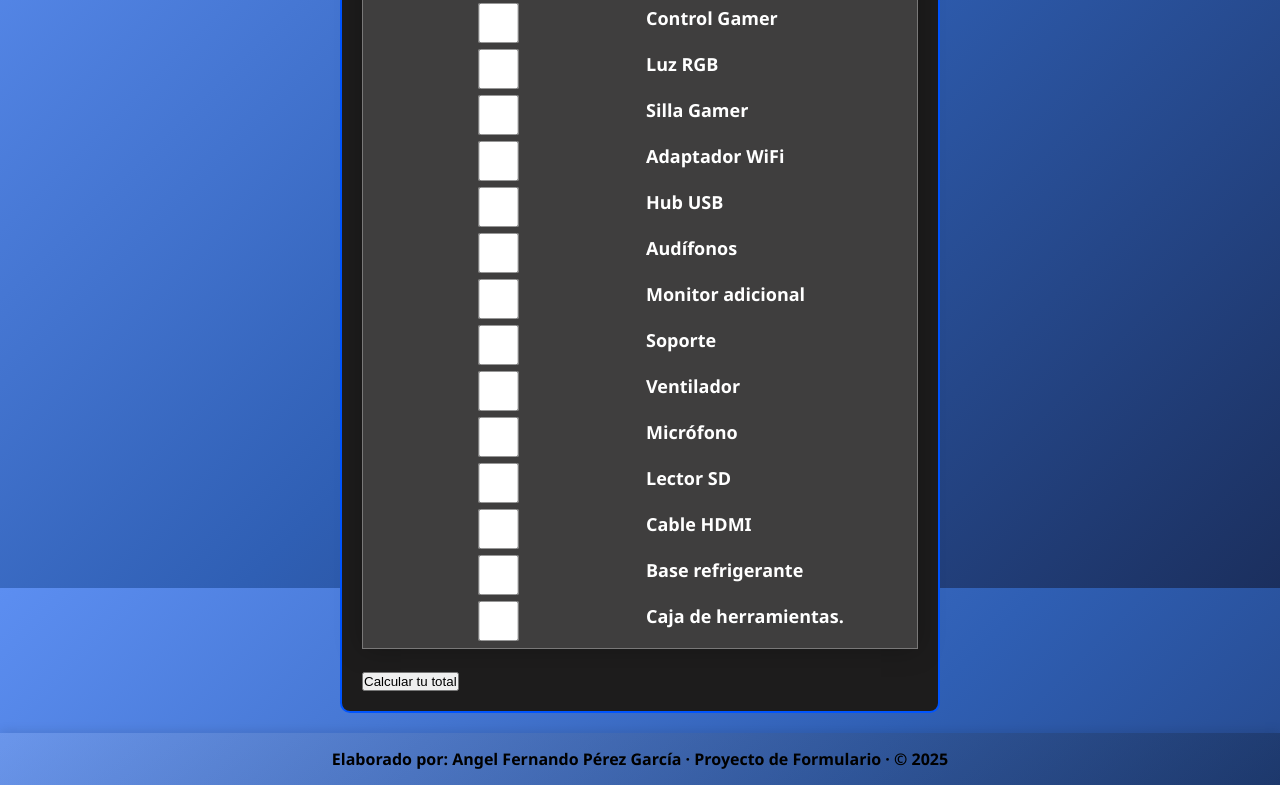
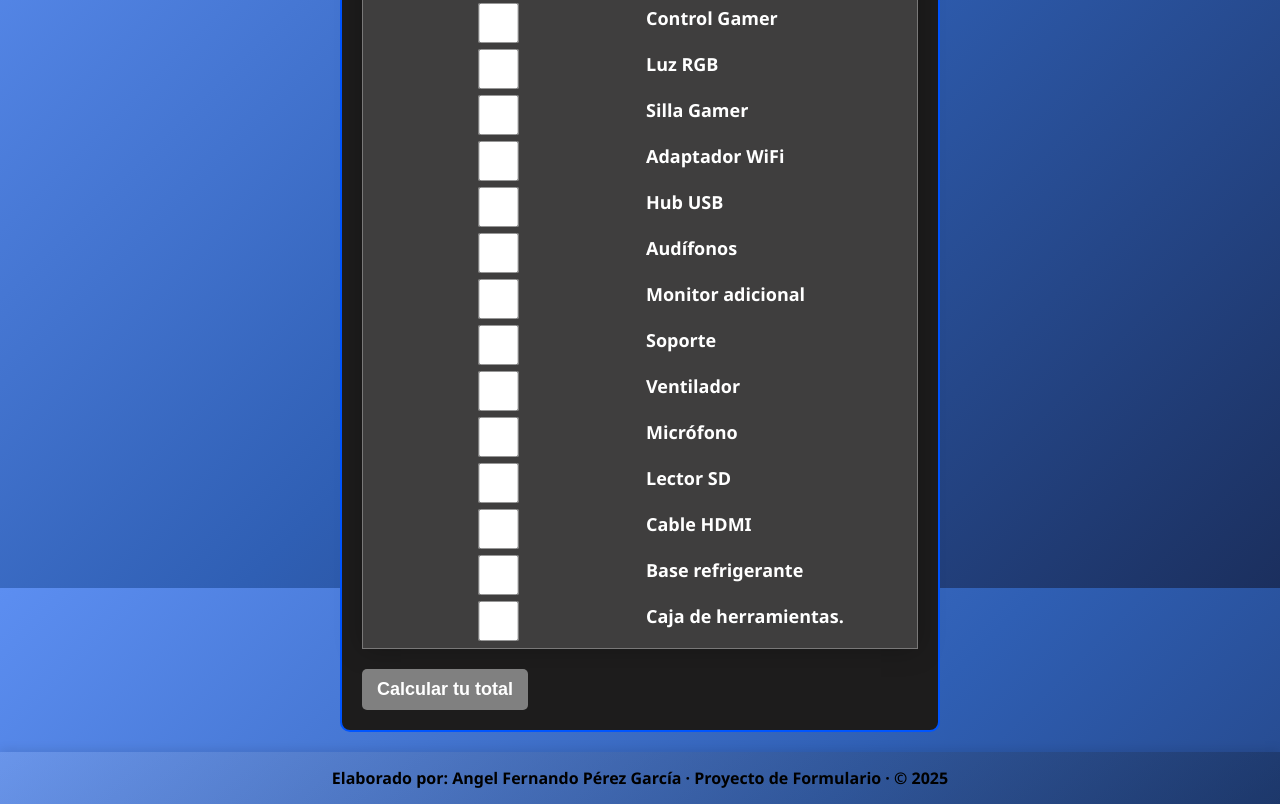
Before and after one commit to FernandoPerez233/Tarea24-ArmaTuComputadora, a plain HTML site: page index.html in a window 1280 px wide. Shown: the part 1012-1816 px from the top of the page. Drawn offline with Linux system fonts and the light colour scheme.

Commit message:
add jss and css from btn calcular

```diff
--- a/index.html
+++ b/index.html
@@ -12,7 +12,7 @@
         <h2>Diseña y configura tu propia computadora personal de videojuegos</h2>
     </header>
 
-    <form action="">
+    <form action="" id="formulario">
         <div class="container-form">
             <label for="text">Gabinete</label>
             <select name="gabinete" id="gabinete" required >
--- a/styles.css
+++ b/styles.css
@@ -66,6 +66,7 @@ input[type="checkbox"]{
     margin-right: 10px;
     transform: scale(1.2);
     display: list-item;
+    cursor: pointer;
 }
 
 .accesorios{
@@ -73,8 +74,25 @@ input[type="checkbox"]{
     grid-template-columns: repeat(2, 1fr);
     gap: 12px;
     margin-top: 10px;
+
 }
 
+
+.btn-calcular{
+    display: flex;
+
+    text-align: center;
+
+    background:grey ;
+    color: #fff;
+    padding: 10px 15px;
+    border: none;
+    border-radius: 5px;
+    cursor: pointer;
+    font-size: 18px;
+    font-weight: bold;
+
+}
 footer{
     text-align: center;
     padding: 15px 0;
```
